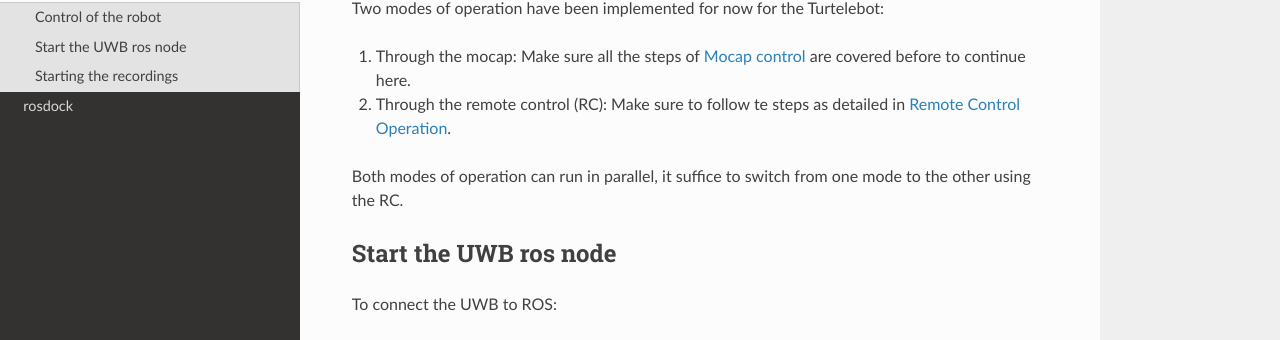
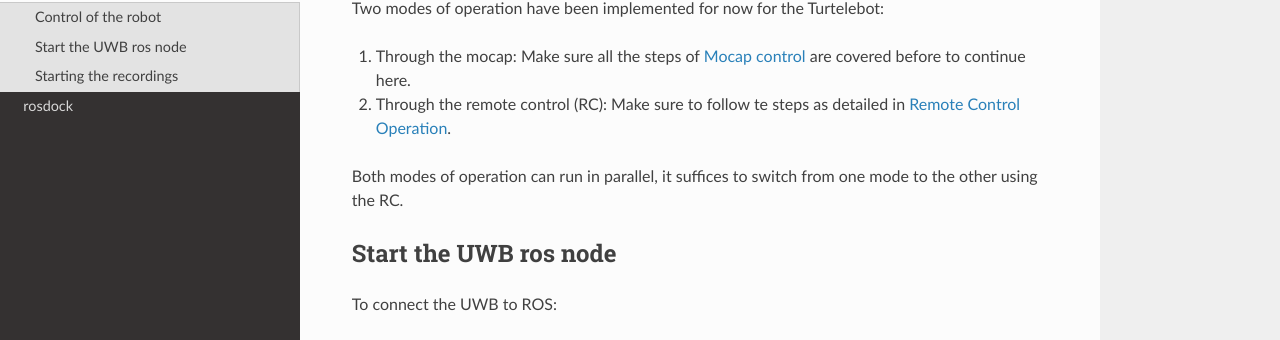
Before and after one commit to y2d2/YD_IDLAB_TURTLEBOT, a Sphinx documentation site: the page built from docs/source/uwbexp.rst, in a window 1280 px wide and 900 px high. Shown: the part 219-559 px from the top of the window. Built offline with Sphinx 7.4.7 and the Read the Docs theme 2.0.0, drawn with Linux system fonts in a browser that asks for light colours.

```diff
--- a/docs/source/uwbexp.rst
+++ b/docs/source/uwbexp.rst
@@ -8,7 +8,7 @@ Two modes of operation have been implemented for now for the Turtelebot:
 #. Through the mocap: Make sure all the steps of :ref:`MocapC` are covered before to continue here.
 #. Through the remote control (RC): Make sure to follow te steps as detailed in :ref:`turtlebotRC`.
 
-Both modes of operation can run in parallel, it suffice to switch from one mode to the other using the RC.
+Both modes of operation can run in parallel, it suffices to switch from one mode to the other using the RC.
 
 Start the UWB ros node
 ----------------------
```
Also changed, not shown: docs/source/mocapcontrol.rst (+24 -0 lines).
